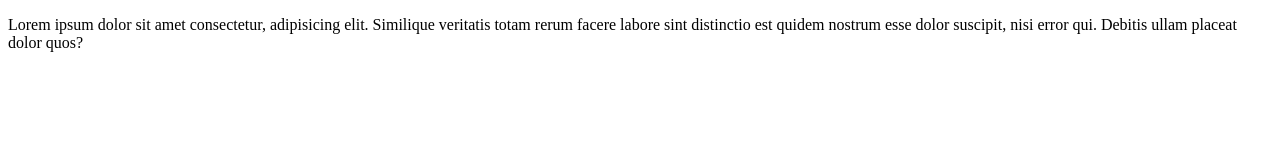
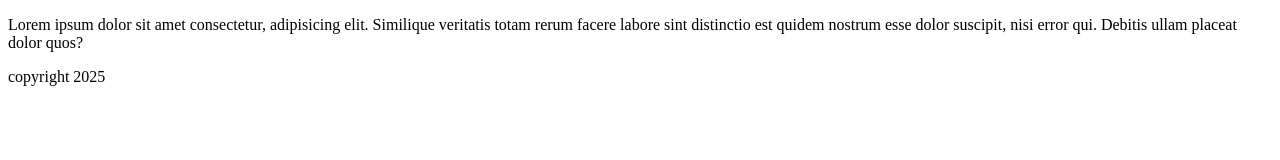
Before and after one commit to asdtech188-web/tp25-11, a plain HTML site: page index.html in a window 1280 px wide. Drawn offline with Linux system fonts and the light colour scheme.

Commit message:
ajout de footer dans le fichier index.html

```diff
--- a/index.html
+++ b/index.html
@@ -7,5 +7,8 @@
 </head>
 <body>
     <p>Lorem ipsum dolor sit amet consectetur, adipisicing elit. Similique veritatis totam rerum facere labore sint distinctio est quidem nostrum esse dolor suscipit, nisi error qui. Debitis ullam placeat dolor quos?</p>
+    <footer>
+        <span>copyright 2025</span>
+    </footer>
 </body>
 </html>
```
